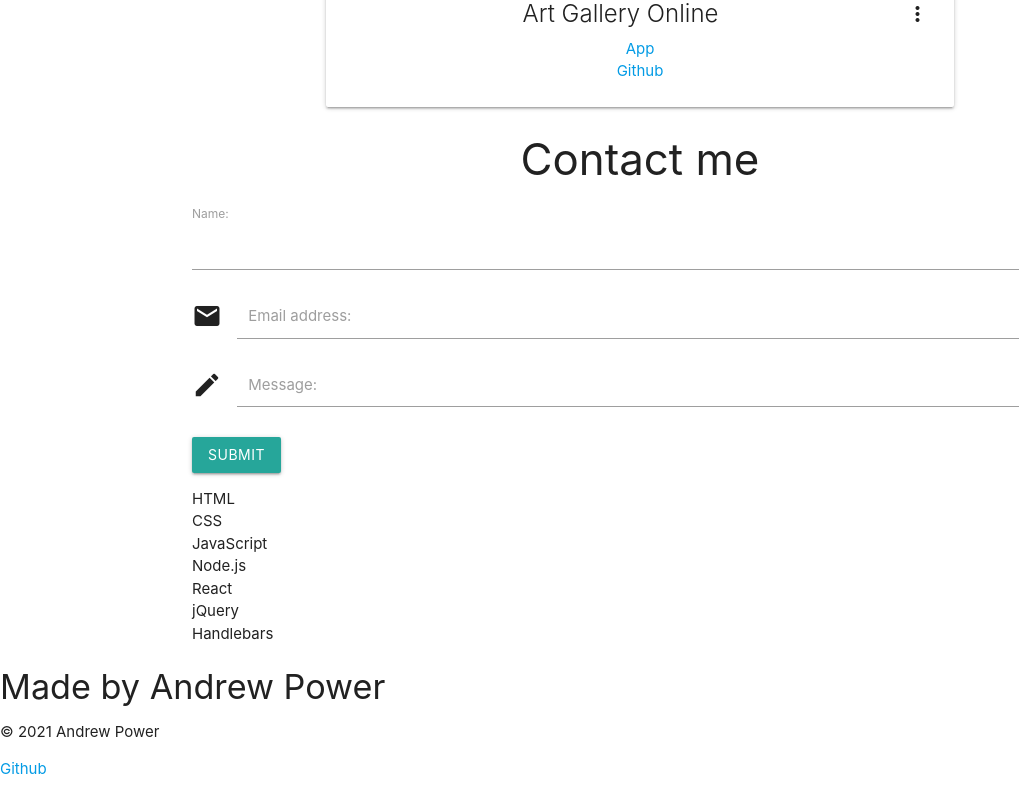
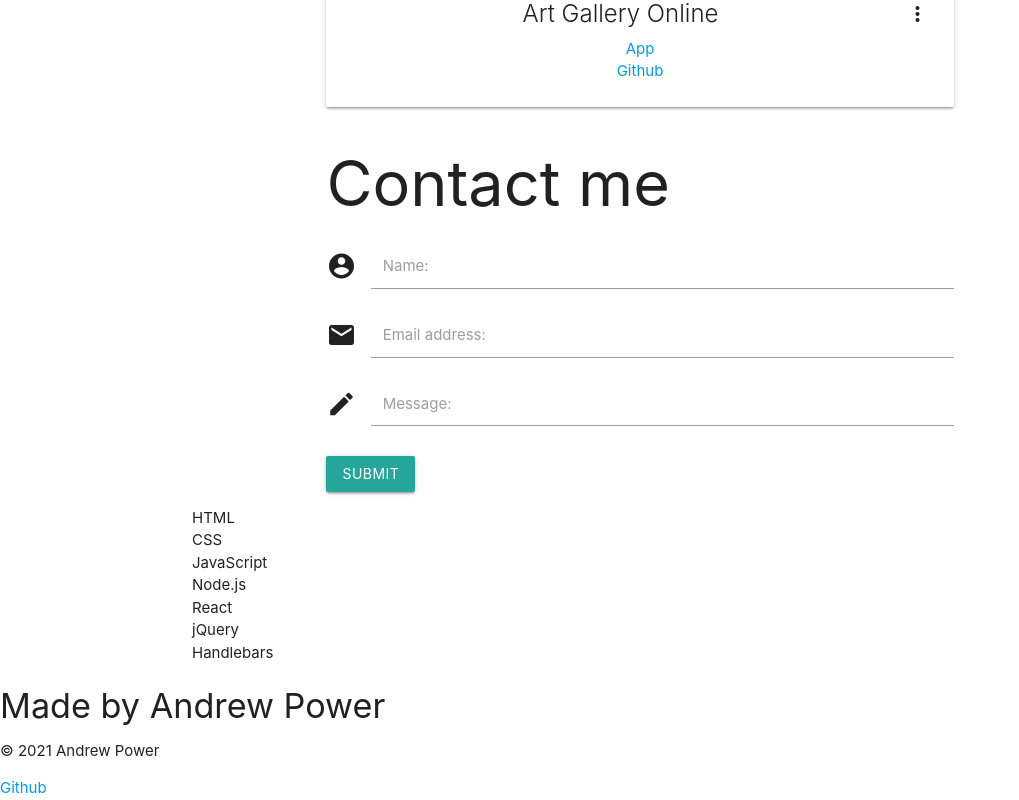
Before and after one commit to powerar/portfolio, a React (Create React App) app: page / in a window 1280 px wide. Shown: the part 1948-2748 px from the top of the page, without its empty margins (0-1019 px from the left). Built offline with nearby package versions, Linux system fonts and the light colour scheme.

Commit message:
fixed contact

```diff
--- a/src/components/Contact/index.js
+++ b/src/components/Contact/index.js
@@ -31,14 +31,19 @@ function ContactForm() {
   }
 
   return (
-    <section>
-      <div className="col s12 center">
-      <h3>Contact me</h3>
-      </div>
-      <form id="contact-form" onSubmit={handleSubmit}>
-        <div>
-          <label className="text-light" htmlFor="name">Name:</label>
-          <input className="form-control form-control-sm" type="text" defaultValue={name} onBlur={handleChange} name="name"/>
+    <div className="container">
+      <h1 className="">Contact me</h1>
+      <form className="col s12" id="contact-form" onSubmit={handleSubmit}>
+        <div className="input-field col s6">
+          <i className="material-icons prefix">account_circle</i>
+          <input
+            id="icon_prefix"
+            type="text"
+            defaultValue={name}
+            onBlur={handleChange}
+            className="validate"
+          />
+          <label htmlFor="name">Name:</label>
         </div>
         <div className="input-field col s6">
           <i class="material-icons prefix">mail</i>
@@ -66,7 +71,7 @@ function ContactForm() {
       <button className="btn btn-primary" type="submit">
         Submit
       </button>
-    </section>
+    </div>
   );
 }
 
```
